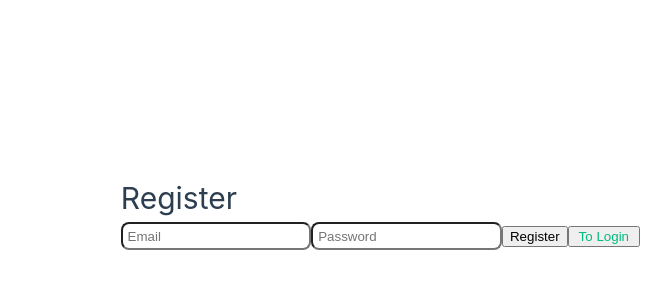
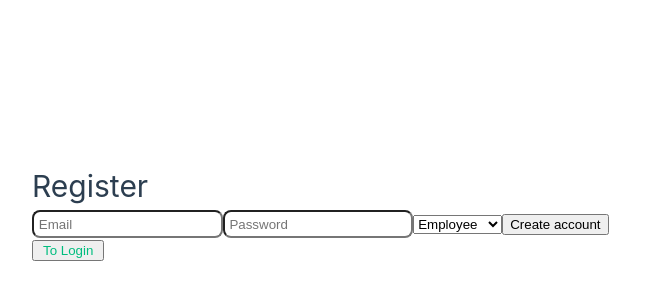
Before and after one commit to RasmusKuusmaa/ACNT, a Vue app: page /register in a window 1280 px wide. Shown: the part 188-488 px from the top of the page, without its empty margins (0-671 px from the left). Built offline with nearby package versions, Linux system fonts and the light colour scheme; no server answers; the HTML template or start-up script is replaced by a standard one.

Commit message:
role based pages

```diff
--- a/src/router/index.ts
+++ b/src/router/index.ts
@@ -4,6 +4,7 @@ import LoginView from '@/views/LoginView.vue'
 import RegisterView from '@/views/RegisterView.vue'
 import DashboardView from '@/views/DashBoardview.vue'
 import { supabase } from '@/services/supabase'
+import AccountantView from '@/views/AccountantView.vue'
 
 const router = createRouter({
     history: createWebHistory(),
@@ -19,7 +20,13 @@ const router = createRouter({
         },
         {
             path: '/register',
-      component: RegisterView
+            component: RegisterView,
+        },
+        {
+            path: '/accountant',
+            component: AccountantView,
+            meta: { requiresAuth: true, role: 'accountant' }
+
         }
     ]
 })
@@ -32,8 +39,18 @@ router.beforeEach(async (to) => {
         return '/login'
     }
 
-  if ((to.path === '/login' || to.path === '/register') && user) {
+    if (user) {
+        const { data: profile } = await supabase
+            .from('profiles')
+            .select('role')
+            .eq('id', user.id)
+            .single()
+
+        const role = profile?.role
+
+        if (to.meta.role === 'accountant' && role !== 'accountant') {
             return '/'
+        }
     }
 })
 
--- a/src/stores/auth.ts
+++ b/src/stores/auth.ts
@@ -4,6 +4,7 @@ import { supabase } from '@/services/supabase'
 export const useAuthStore = defineStore('auth', {
     state: () => ({
         user: null as any,
+        role: null as string | null,
         loading: false
     }),
 
@@ -30,8 +31,18 @@ export const useAuthStore = defineStore('auth', {
         },
 
         async fetchUser() {
-      const { data } = await supabase.auth.getUser()
-      this.user = data.user
+            const { data: userData } = await supabase.auth.getUser()
+            this.user = userData.user
+
+            if (!this.user) return
+
+            const { data: profile } = await supabase
+                .from('profiles')
+                .select('role')
+                .eq('id', this.user.id)
+                .single()
+
+            this.role = profile?.role
         }
     }
 })
--- /dev/null
+++ b/src/views/AccountantView.vue
@@ -0,0 +1,23 @@
+<script setup lang="ts">
+import { ref } from 'vue'
+
+const users = ref([
+  { id: 1, name: 'John Doe', role: 'employee' },
+  { id: 2, name: 'Jane Smith', role: 'employee' },
+  { id: 3, name: 'Mark Accountant', role: 'accountant' }
+])
+</script>
+
+<template>
+  <div>
+    <h1>Accountant Dashboard</h1>
+
+    <p>Hardcoded user list:</p>
+
+    <ul>
+      <li v-for="user in users" :key="user.id">
+        {{ user.name }} - {{ user.role }}
+      </li>
+    </ul>
+  </div>
+</template>
--- a/src/views/RegisterView.vue
+++ b/src/views/RegisterView.vue
@@ -5,21 +5,40 @@ import { useRouter } from 'vue-router'
 
 const email = ref('')
 const password = ref('')
+const role = ref<'employee' | 'accountant'>('employee')
+const loading = ref(false)
+
 const router = useRouter()
 
 const register = async () => {
-    const { error } = await supabase.auth.signUp({
-        email: email.value,
-        password: password.value
-    })
+    if (loading.value) return
 
-    if (error) {
-        alert(error.message)
-        return
+    loading.value = true
+
+    try {
+        const { data, error } = await supabase.auth.signUp({
+            email: email.value,
+            password: password.value
+        })
+
+        if (error) throw error
+
+        const user = data.user
+        if (!user) return
+
+        await supabase.from('profiles').upsert({
+            id: user.id,
+            role: role.value
+        })
+
+        alert('Registered successfully')
+        router.push('/login')
+
+    } catch (err: any) {
+        alert(err.message)
+    } finally {
+        loading.value = false
     }
-
-    alert('Check your email for confirmation')
-    router.push('/login')
 }
 </script>
 
@@ -30,8 +49,17 @@ const register = async () => {
         <input v-model="email" placeholder="Email" />
         <input v-model="password" type="password" placeholder="Password" />
 
-        <button @click="register">Register</button>
+        <select v-model="role">
+            <option value="employee">Employee</option>
+            <option value="accountant">Accountant</option>
+        </select>
+
+        <button @click="register" :disabled="loading">
+            {{ loading ? 'Creating...' : 'Create account' }}
+        </button>
+
         <button>
+
             <router-link to="/login">To Login</router-link>
         </button>
     </div>
```
Lines whose indentation alone changed are shown as unchanged.
